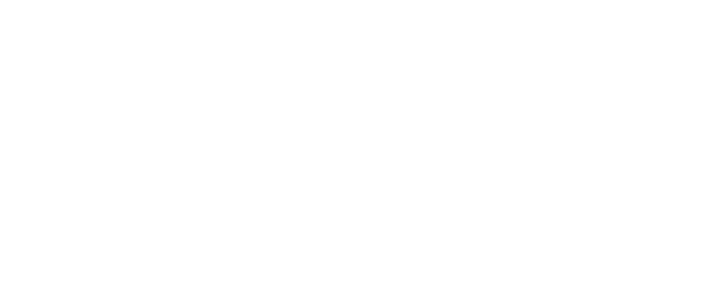
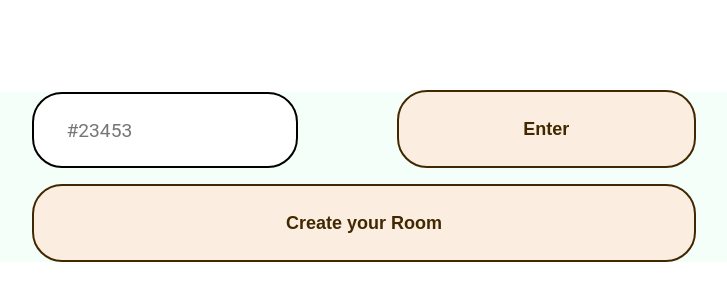
Before and after one commit to N1k1ta-white/CircusOnline, a React (Create React App) app in the folder frontend/: page / in a window 1280 px wide. Before the commit this address had no page. Shown: the part 164-464 px from the top of the page, without its empty margins (276-1003 px from the left). Built offline with nearby package versions, Linux system fonts and the light colour scheme.

Commit message:
index page tested here

```diff
--- a/frontend/src/App.js
+++ b/frontend/src/App.js
@@ -2,12 +2,14 @@
 import {BrowserRouter, Routes, Route} from 'react-router-dom'
 import Game from "./pages/Game/Game";
 import Header from "./components/Header/Header";
+import IndexPage from './components/IndexPage/IndexPage';
 
 function App() {
   return (
       <>
           <Header/>
-          <BrowserRouter>
+            <IndexPage/>
+            <BrowserRouter>
               <Routes>
                   <Route path='/game' element={<Game/>}/>
               </Routes>
--- a/frontend/src/components/IndexPage/IndexPage.css
+++ b/frontend/src/components/IndexPage/IndexPage.css
@@ -10,9 +10,6 @@
     flex-wrap: wrap;
 }
 
-.button-index-container{
-
-}
 #createButton{
 
     width: 100%;
--- a/frontend/src/components/IndexPage/IndexPage.jsx
+++ b/frontend/src/components/IndexPage/IndexPage.jsx
@@ -1,7 +1,7 @@
 import Button from "../Button/Button";
 import './IndexPage.css'
 import Input from "../Input/Input";
-export default function indexPage(){
+export default function IndexPage(){
     return (
         <section className="button-index-container">
             <section className="button-index-section">
--- a/frontend/src/components/Input/Input.jsx
+++ b/frontend/src/components/Input/Input.jsx
@@ -1,5 +1,5 @@
 import './Input.css'
-import {useRef} from "react";
+import { useRef } from "react";
 export default function Input(){
 
     const refIn = useRef();
```
